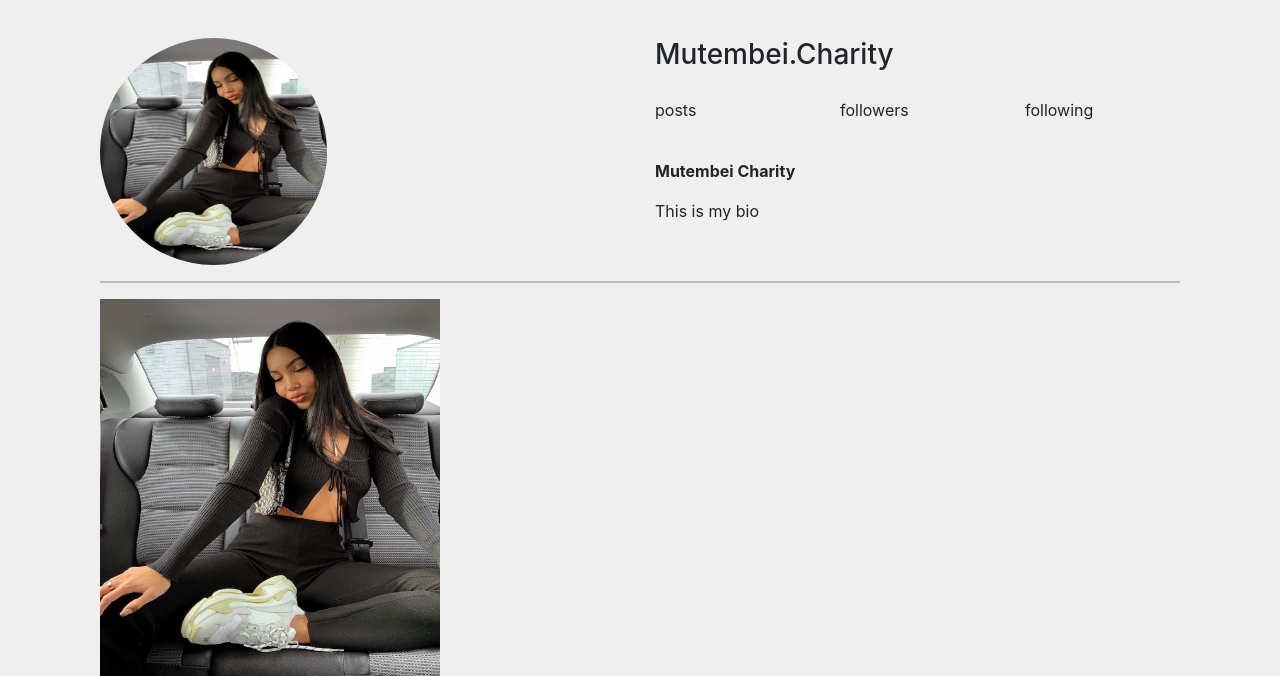
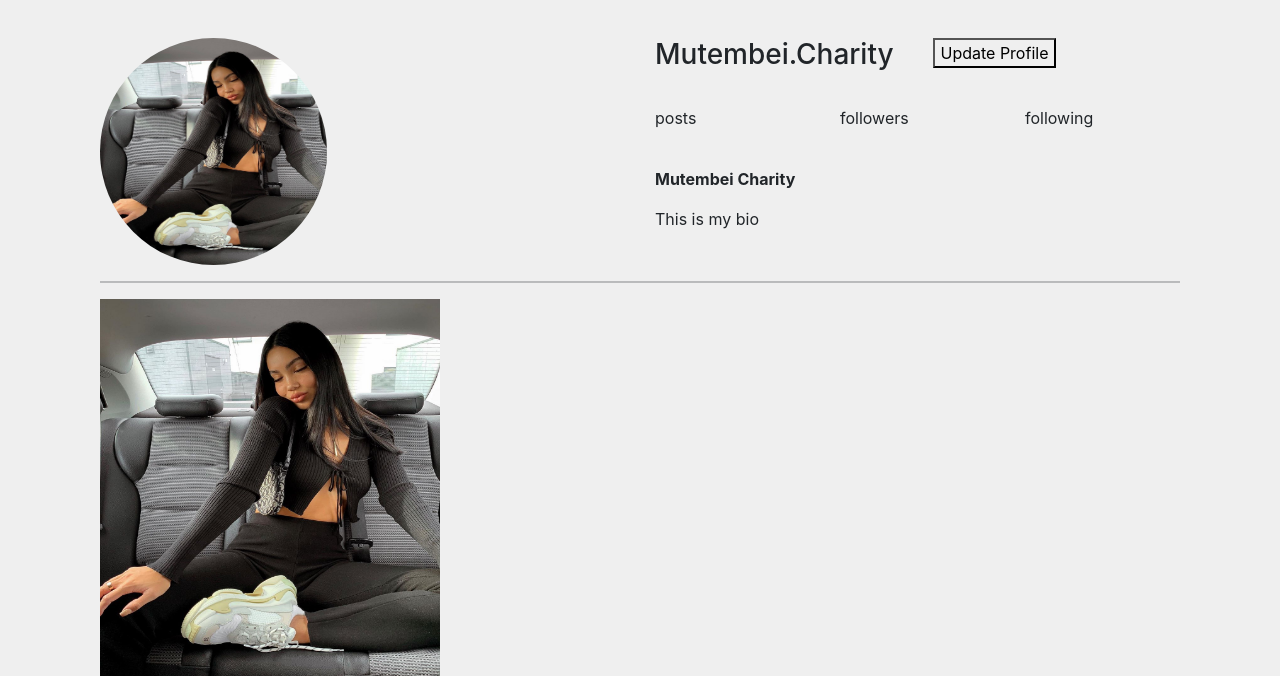
Before and after one commit to Charity-Mutembei/insta, a Django app: page /profile in a window 1280 px wide. Shown: the part 92-768 px from the top of the page. Run offline with Django 4.2, Linux system fonts and the light colour scheme; parts of the project's set-up code (start-up, migrations or seed data) failed here and were passed over; some libraries are stand-ins or nearby versions.

Commit message:
Feat: update form for the profile section installed

```diff
--- a/instagram/templates/profile.html
+++ b/instagram/templates/profile.html
@@ -12,8 +12,15 @@
     </div>
     <div class="col">
       <div class="profile-information">
-        <div class="username">
+        <div class="row">
+          <div class="col">
+            <div class="username">
           <h3>Mutembei.Charity</h3>
+        </div>
+          </div>
+          <div class="col">
+            <button><a href="{%url 'profile-edit'%}" style="color: black;">Update Profile</a></button>
+          </div>
         </div>
         <div class="icons" style="margin-top: 5%;">
           <div class="row">
--- a/instagram/urls.py
+++ b/instagram/urls.py
@@ -8,6 +8,7 @@ urlpatterns=[
     url('^welcome', views.welcome, name = 'welcome'),
     url(r'^post$', views.new_post, name='new-post'),
     url(r'^profile$', views.userProfile, name='profile'),
+    url(r'^profile-edit$', views.userProfileEdit, name='profile-edit'),
 
 ]
 
--- a/instagram/views.py
+++ b/instagram/views.py
@@ -23,7 +23,10 @@ def welcome(request):
     print('post', posts)
 
     return render(request, 'landing.html', {"posts": posts})
+def userProfile(request):
 
+
+    return render(request, 'profile.html')
 # @login_required(login_url='/login/')
 def new_post(request):
     current_user = request.user
@@ -37,7 +40,7 @@ def new_post(request):
     else:
         form = NewPostForm()
     return render(request, 'new_post.html', {'form': form})
-def userProfile(request):
+def userProfileEdit(request):
     current_user = request.user
     if request.method == 'POST':
         form = ProfileForm(request.POST, request.FILES)
@@ -51,4 +54,4 @@ def userProfile(request):
     else:
         form = ProfileForm()
 
-    return render(request, 'profile.html', {'form': form})
+    return render(request, 'profile-edit.html', {'form': form})
```
Also changed, not shown: instagram/templates/profile-edit.html (added, +47 -0 lines).
